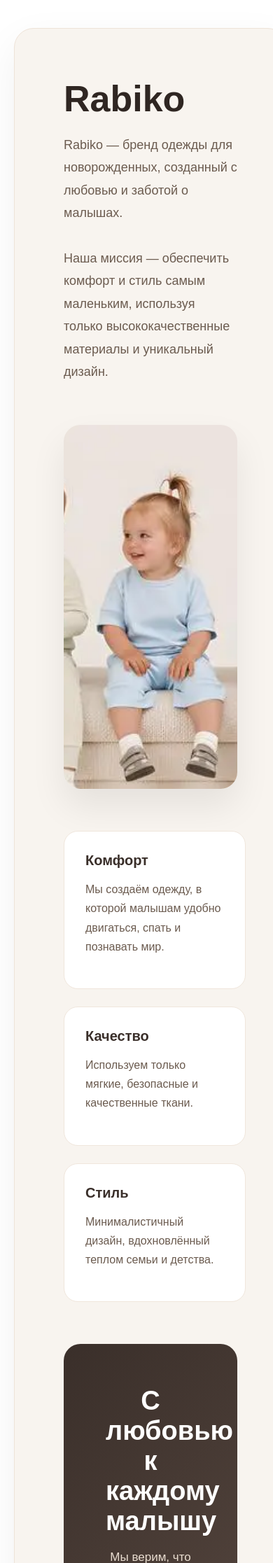
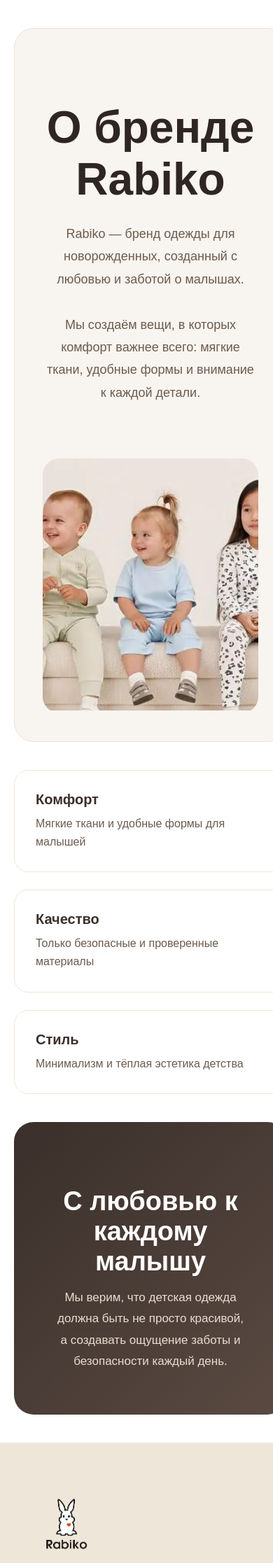
Before and after one commit to gassll/rabiko, a Django app: page /about/ in a window 390 px wide; the page is wider, and only the part inside the window is pictured. Shown: the part 134-2367 px from the top of that part at 70% size. Run offline with Django 5.2, Linux system fonts and the light colour scheme.

Commit message:
доплонила бд

```diff
--- a/catalog/admin.py
+++ b/catalog/admin.py
@@ -1,7 +1,6 @@
 from django.contrib import admin
-from .models import Size, Color, Product, ProductVariant
+from .models import Size, Product, ProductVariant
 
 admin.site.register(Size)
-admin.site.register(Color)
 admin.site.register(Product)
 admin.site.register(ProductVariant)
--- a/templates/about.html
+++ b/templates/about.html
@@ -12,235 +12,215 @@
             padding: 40px 0;
         }
 
-/* главный контейнер */
-.about-card {
-    background: #f8f4ef;
-    border-radius: 28px;
-    padding: 70px;
+        /* ================= HERO ================= */
 
+        .about-hero {
             display: flex;
-    flex-direction: column;
+            align-items: center;
+            justify-content: space-between;
+
             gap: 60px;
 
-    box-shadow: 0 20px 60px rgba(0,0,0,0.06);
+            padding: 60px;
+            border-radius: 28px;
+
+            background: #f8f4ef;
             border: 1px solid #eee3d8;
         }
 
-/* TITLE */
+        .about-kicker {
+            display: inline-block;
+            font-size: 13px;
+            padding: 6px 12px;
+            border-radius: 999px;
+
+            background: #efe6da;
+            color: #3a2f2a;
+
+            margin-bottom: 15px;
+        }
+
         .about-title {
-    font-size: 52px;
+            font-size: 64px;
             font-weight: 800;
             color: #2f2622;
-    margin-bottom: 20px;
+            margin-bottom: 25px;
         }
 
-/* TEXT */
-.about-subtitle {
+        .about-text {
             font-size: 18px;
+            line-height: 1.8;
             color: #6b5b4f;
-    line-height: 1.8;
-    max-width: 750px;
+            max-width: 600px;
         }
 
         /* IMAGE */
-.about-image {
-    width: 100%;
+        .about-hero-image {
+            flex: 1;
             border-radius: 24px;
             overflow: hidden;
-    box-shadow: 0 25px 50px rgba(0,0,0,0.08);
         }
 
-.about-image img {
+        .about-hero-image img {
             width: 100%;
             height: 520px;
             object-fit: cover;
-    display: block;
-    transition: 0.4s ease;
+            transition: 0.4s;
         }
 
-.about-image img:hover {
-    transform: scale(1.02);
+        .about-hero-image img:hover {
+            transform: scale(1.03);
         }
 
-/* GRID */
-.about-grid {
+        /* ================= FEATURES ================= */
+
+        .about-features {
+            margin-top: 40px;
+
             display: grid;
-    grid-template-columns: repeat(auto-fit, minmax(260px, 1fr));
+            grid-template-columns: repeat(3, 1fr);
             gap: 25px;
         }
 
-/* CARDS */
-.about-item {
-    background: #ffffff;
+        .feature {
+            background: #fff;
+            border: 1px solid #f0e6dc;
+
             border-radius: 20px;
             padding: 30px;
 
-    border: 1px solid #f0e6dc;
-    transition: 0.3s ease;
+            transition: 0.3s;
         }
 
-.about-item:hover {
+        .feature:hover {
             transform: translateY(-6px);
-    box-shadow: 0 15px 40px rgba(0,0,0,0.08);
+            box-shadow: 0 20px 50px rgba(0, 0, 0, 0.06);
         }
 
-.about-item h3 {
-    margin-top: 0;
+        .feature-title {
+            font-size: 20px;
+            font-weight: 700;
             color: #3a2f2a;
-    margin-bottom: 12px;
-    font-size: 20px;
+            margin-bottom: 10px;
         }
 
-.about-item p {
+        .feature-text {
             color: #6b5b4f;
-    line-height: 1.7;
+            line-height: 1.6;
         }
 
-/* BANNER */
+        /* ================= BANNER ================= */
+
         .about-banner {
+            margin-top: 40px;
+
             background: linear-gradient(135deg, #3a2f2a, #5a4a42);
+            border-radius: 28px;
+
             padding: 60px;
-    border-radius: 24px;
 
             text-align: center;
             color: white;
         }
 
         .about-banner h2 {
-    margin: 0 0 15px;
             font-size: 38px;
-    font-weight: 700;
+            margin-bottom: 15px;
         }
 
         .about-banner p {
-    color: #e9ddd0;
             font-size: 17px;
             line-height: 1.8;
             max-width: 700px;
             margin: 0 auto;
+            color: #e9ddd0;
         }
 
-/* BACK BUTTON */
-.back-btn {
-    display: inline-block;
+        /* ================= RESPONSIVE ================= */
 
-    margin: 20px 0;
+        @media (max-width: 900px) {
 
-    padding: 10px 16px;
-
-    background: #efe6da;
-    border: 1px solid #d9c7b5;
-
-    border-radius: 12px;
-
-    color: #3a2f2a;
-    text-decoration: none;
-    font-weight: 600;
-
-    transition: 0.2s ease;
+            .about-hero {
+                flex-direction: column;
+                text-align: center;
+                padding: 40px;
             }
 
-.back-btn:hover {
-    background: #3a2f2a;
-    color: white;
-    transform: translateY(-2px);
+            .about-features {
+                grid-template-columns: 1fr;
+            }
+
+            .about-hero-image img {
+                height: 360px;
+            }
         }
     </style>
-    {#    {% if request.path != "/" %}#}
-    {##}
-    {#        <a href="/" class="back-btn">#}
-    {#            ← Вернуться на главную#}
-    {#        </a>#}
-    {##}
-    {#    {% endif %}#}
 
     <section class="about-page">
 
         <div class="about-card">
 
-            <!-- TEXT -->
-            <div>
+            <section class="about-hero">
 
-                <div class="about-title">
-                    Rabiko
-                </div>
+                <div class="about-hero-content">
 
-                <div class="about-subtitle">
 
+                    <h1 class="about-title">
+                        О бренде Rabiko
+                    </h1>
+
+                    <p class="about-text">
                         Rabiko — бренд одежды для новорожденных,
                         созданный с любовью и заботой о малышах.
 
                         <br><br>
 
-                    Наша миссия — обеспечить комфорт и стиль
-                    самым маленьким, используя только
-                    высококачественные материалы
-                    и уникальный дизайн.
-
-                </div>
-
-            </div>
-
-            <!-- IMAGE -->
-            <div class="about-image">
-
-                <img src="{% static 'images/about.webp' %}"
-                     alt="Rabiko">
-
-            </div>
-
-            <!-- CARDS -->
-            <div class="about-grid">
-
-                <div class="about-item">
-
-                    <h3>Комфорт</h3>
-
-                    <p>
-                        Мы создаём одежду, в которой малышам
-                        удобно двигаться, спать и познавать мир.
+                        Мы создаём вещи, в которых комфорт
+                        важнее всего: мягкие ткани, удобные формы
+                        и внимание к каждой детали.
                     </p>
 
                 </div>
 
-                <div class="about-item">
+                <div class="about-hero-image">
+                    <img src="{% static 'images/about.webp' %}" alt="Rabiko">
+                </div>
 
-                    <h3>Качество</h3>
+            </section>
+
+
+            <!-- FEATURES -->
+            <section class="about-features">
+
+                <div class="feature">
+                    <div class="feature-title">Комфорт</div>
+                    <div class="feature-text">Мягкие ткани и удобные формы для малышей</div>
+                </div>
+
+                <div class="feature">
+                    <div class="feature-title">Качество</div>
+                    <div class="feature-text">Только безопасные и проверенные материалы</div>
+                </div>
+
+                <div class="feature">
+                    <div class="feature-title">Стиль</div>
+                    <div class="feature-text">Минимализм и тёплая эстетика детства</div>
+                </div>
+
+            </section>
+
+
+            <!-- BANNER -->
+            <section class="about-banner">
+
+                <h2>С любовью к каждому малышу</h2>
 
                 <p>
-                        Используем только мягкие,
-                        безопасные и качественные ткани.
+                    Мы верим, что детская одежда должна быть не просто красивой,
+                    а создавать ощущение заботы и безопасности каждый день.
                 </p>
 
-                </div>
-
-                <div class="about-item">
-
-                    <h3>Стиль</h3>
-
-                    <p>
-                        Минималистичный дизайн,
-                        вдохновлённый теплом семьи и детства.
-                    </p>
-
-                </div>
-
-            </div>
-
-            <!-- BANNER -->
-            <div class="about-banner">
-
-                <h2>
-                    С любовью к каждому малышу
-                </h2>
-
-                <p>
-                    Мы верим, что детская одежда должна быть
-                    не только красивой, но и дарить ощущение
-                    заботы, уюта и безопасности каждый день.
-                </p>
-
-            </div>
+            </section>
 
         </div>
 
--- a/templates/catalog/catalog.html
+++ b/templates/catalog/catalog.html
@@ -11,6 +11,7 @@
 
         .catalog-page {
             margin-top: 40px;
+            padding-bottom: 60px;
         }
 
         .catalog-title {
```
Also changed, not shown: catalog/management/commands/seed_catalog.py (+32 -26 lines), catalog/models.py (+9 -14 lines), templates/catalog/product_detail.html (+39 -1 lines), catalog/migrations/0003_remove_productvariant_color_and_more.py (added), media/products/cap-1-2.webp (added), media/products/cap-1-3.webp (added), media/products/cap-1-main.webp (added), media/products/cap-2-2.webp (added), media/products/cap-2-3.webp (added), media/products/cap-2-main.webp (added). Lines whose indentation alone changed are shown as unchanged.
